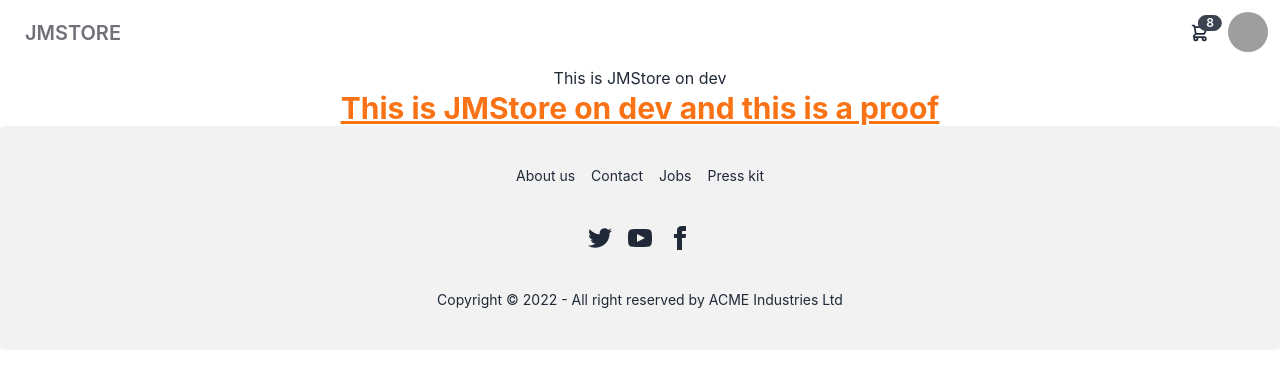
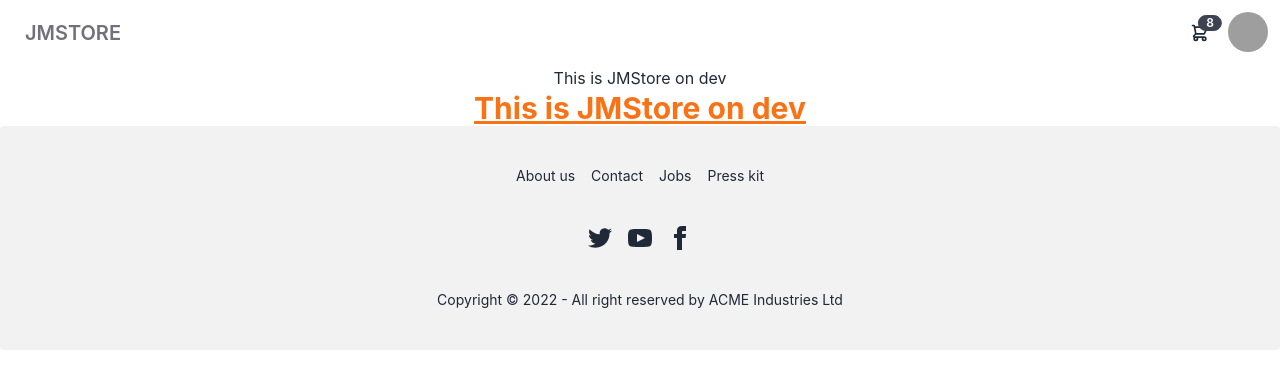
Before and after one commit to MrZhongli/JMStore, a React (Create React App) app: page / in a window 1280 px wide. Shown: the top 388 px of the page. Built offline with nearby package versions, Linux system fonts and the light colour scheme; grey boxes are pictures that could not be loaded.

Commit message:
modify Navbar

```diff
--- a/src/App.js
+++ b/src/App.js
@@ -13,7 +13,7 @@ function App() {
       <NavBar/>
       <h1 className="">This is JMStore on dev</h1>
       <h1 className={styles.header}>
-      This is JMStore on dev and this is a proof
+      This is JMStore on dev
     </h1>
 
     <Footer/>
```
